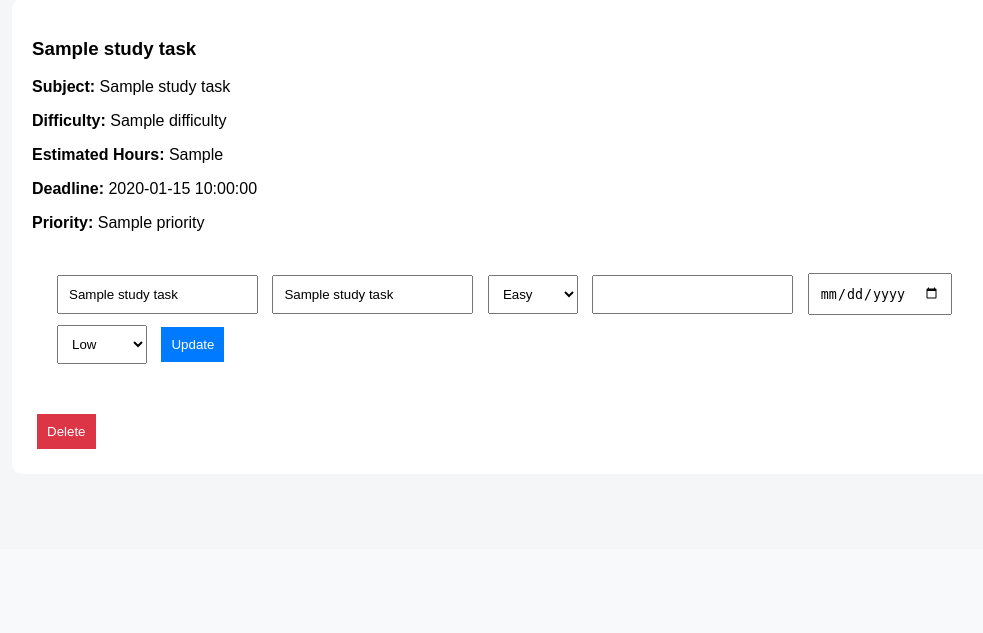
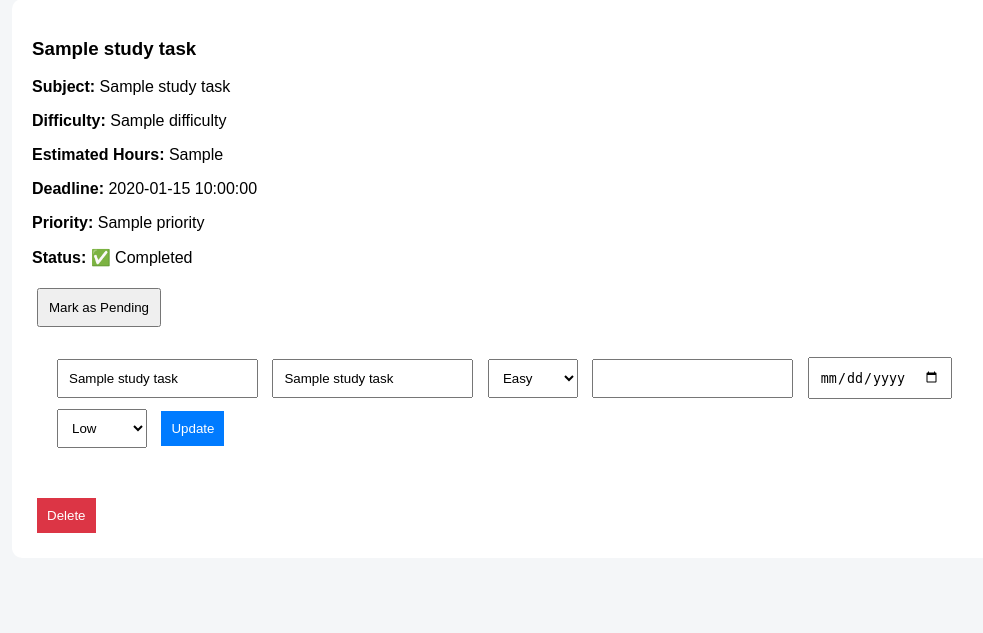
Before and after one commit to ash3535/SmartStudyPlanner, a Flask app: page / in a window 1280 px wide. Shown: the part 467-1100 px from the top of the page, without its empty margins (128-1111 px from the left). Before the commit the page ends 916 px from the top, so only its background shows below. Run offline with Flask 3, Linux system fonts and the light colour scheme; a database or web service that is not in the repository returns one stand-in record (values such as "Sample title"); some libraries are stand-ins or nearby versions.

Commit message:
Add task completion tracking

```diff
--- a/app/main.py
+++ b/app/main.py
@@ -92,5 +92,11 @@ def dashboard():
         statistics=statistics
     )
 
+@app.route("/toggle/<int:task_id>")
+def toggle_task(task_id):
+    manager.toggle_task(task_id)
+
+    return redirect("/")
+
 if __name__ == "__main__":
     app.run(debug=True)
--- a/app/task_manager.py
+++ b/app/task_manager.py
@@ -117,3 +117,18 @@ class TaskManager:
         connection.close()
 
         return statistics
+
+    def toggle_task(self, task_id):
+        connection = get_connection()
+        cursor = connection.cursor()
+
+        cursor.execute("""
+            UPDATE study_tasks
+            SET completed = NOT completed
+            WHERE id = %s
+        """, (task_id,))
+
+        connection.commit()
+
+        cursor.close()
+        connection.close()
--- a/app/templates/index.html
+++ b/app/templates/index.html
@@ -128,6 +128,26 @@
 
                 <p><strong>Priority:</strong> {{ task[6] }}</p>
 
+                <p>
+                    <strong>Status:</strong>
+
+                    {% if task[7] %}
+                        ✅ Completed
+                    {% else %}
+                        ⏳ Pending
+                    {% endif %}
+                </p>
+
+                <a href="/toggle/{{ task[0] }}">
+                    <button>
+                        {% if task[7] %}
+                            Mark as Pending
+                        {% else %}
+                            Mark as Completed
+                        {% endif %}
+                    </button>
+                </a>
+
 
                 <form
                     method="POST"
```
